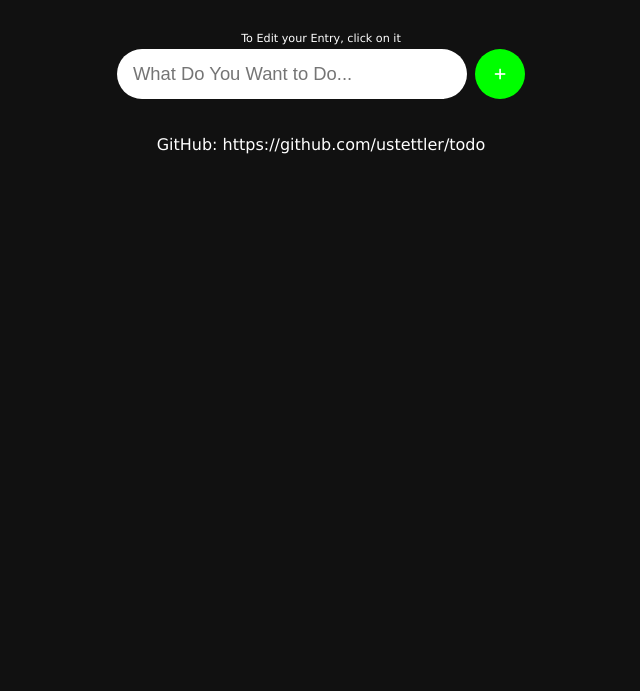
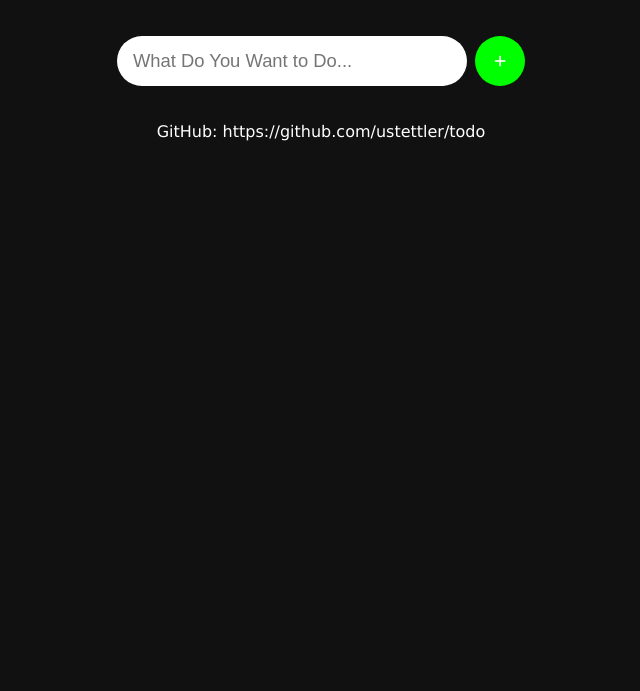
Before and after one commit to ustettler/todo, a plain HTML site: page index.html in a window 1280 px wide. Shown: the part 109-800 px from the top of the page, without its empty margins (319-959 px from the left). Drawn offline with Linux system fonts and the light colour scheme.

Commit message:
fix: 🐛 bug fixes

```diff
--- a/index.html
+++ b/index.html
@@ -11,7 +11,6 @@
 </head>
 <body>
     <h1><span class="title">Todo</span>List</h1>
-    <p style="color:white; text-align: center; font-family: Verdana, Geneva, Tahoma, sans-serif; font-size: .7rem;">To Edit your Entry, click on it </p>
     <div class="inputDiv">
     	   <input type="text" class="input" placeholder="What Do You Want to Do...">
     	   <button class="add"><i class="fas fa-plus"></i></button>
```
